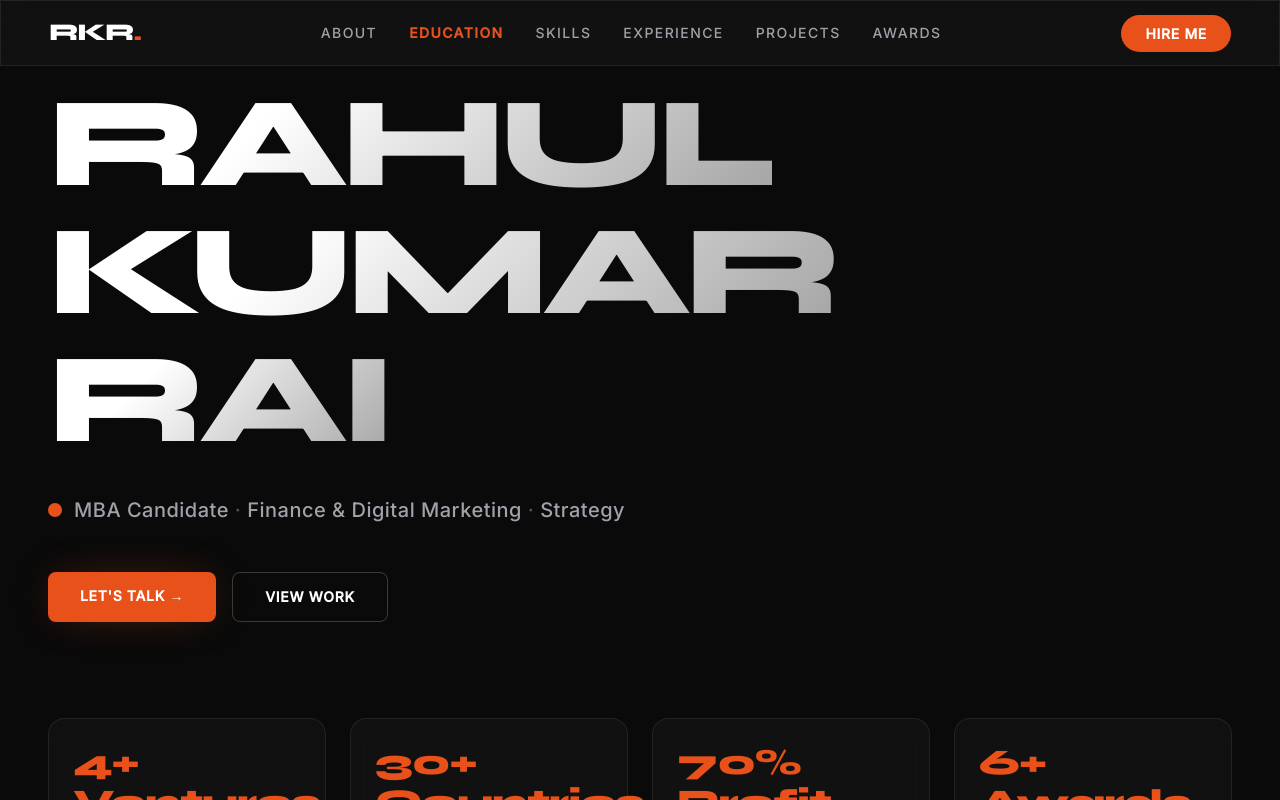
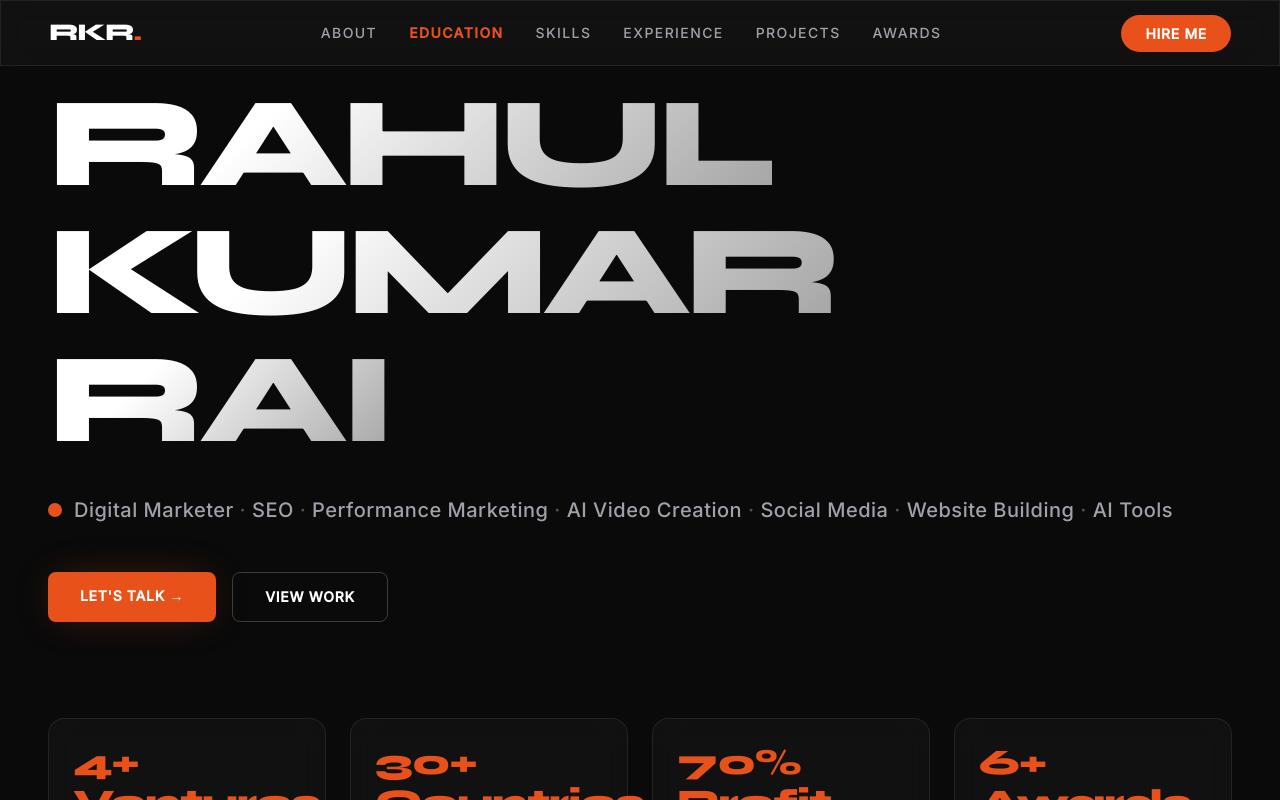
Before and after one commit to Rahulrai09/Rahul-Portfolio, a Next.js app: page / in a window 1280 px wide. Shown: the top 800 px of the page. Built offline with nearby package versions, Linux system fonts and the light colour scheme.

Commit message:
update hero tagline

```diff
--- a/src/app/page.tsx
+++ b/src/app/page.tsx
@@ -162,7 +162,7 @@ export default function Home() {
               <span className="relative inline-flex rounded-full h-3.5 w-3.5 bg-acc"></span>
             </span>
             <p className="text-zinc-400 text-sm md:text-xl font-medium tracking-wide">
-              MBA Candidate <span className="text-zinc-600">·</span> Finance & Digital Marketing <span className="text-zinc-600">·</span> Strategy
+              Digital Marketer <span className="text-zinc-600">·</span> SEO <span className="text-zinc-600">·</span> Performance Marketing <span className="text-zinc-600">·</span> AI Video Creation <span className="text-zinc-600">·</span> Social Media <span className="text-zinc-600">·</span> Website Building <span className="text-zinc-600">·</span> AI Tools
             </p>
           </motion.div>
 
```
